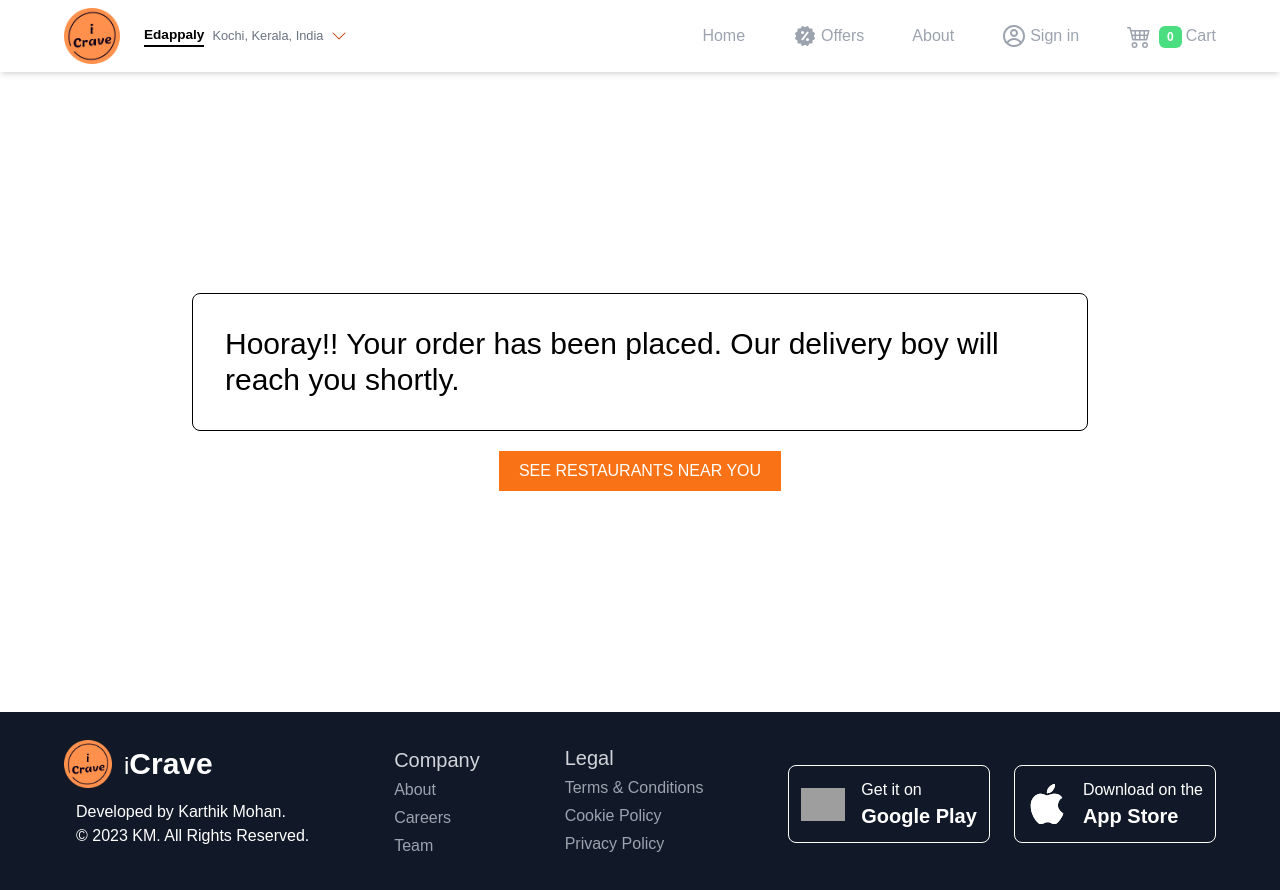
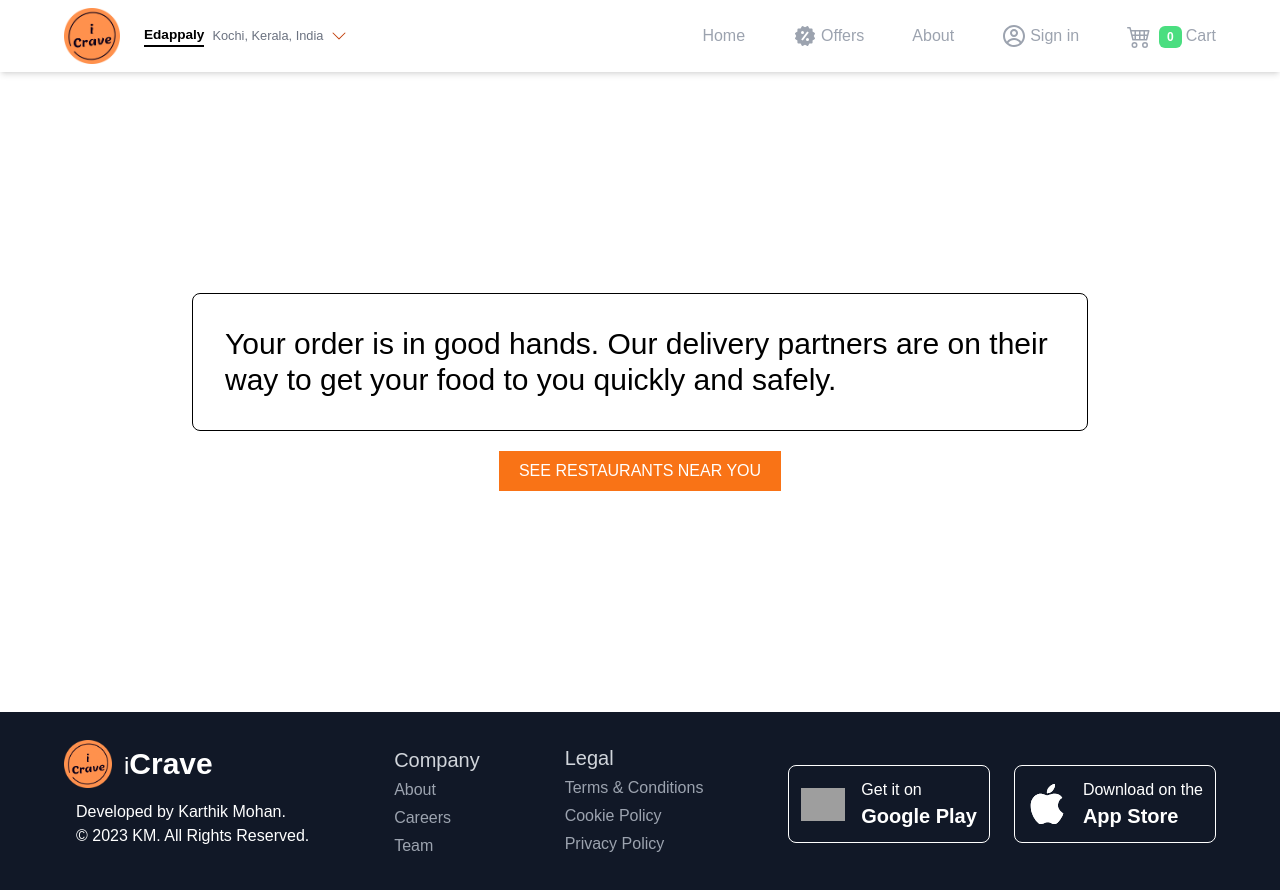
Before and after one commit to karthik-mohan23/iCrave, a React (Create React App) app: page /order-complete in a window 1280 px wide. Shown: the top 890 px of the page. Built offline with nearby package versions, Linux system fonts and the light colour scheme; grey boxes are pictures that could not be loaded.

Commit message:
updated order complete message

```diff
--- a/src/pages/OrderComplete.js
+++ b/src/pages/OrderComplete.js
@@ -11,13 +11,15 @@ const OrderComplete = () => {
         <div className="border border-black rounded-lg p-8 mb-14 md:mb-5">
           {name ? (
             <h2 className="text-3xl ">
-              Hooray ,<span className=" font-semibold">{name}</span> !! Your
-              order has been placed. Our delivery boy will reach you shortly.
+              Your order is in good hands,{" "}
+              <span className=" font-semibold">{name}</span>! Our delivery
+              partners are on their way to get your food to you quickly and
+              safely.
             </h2>
           ) : (
             <h2 className="text-3xl">
-              Hooray!! Your order has been placed. Our delivery boy will reach
-              you shortly.
+              Your order is in good hands. Our delivery partners are on their
+              way to get your food to you quickly and safely.
             </h2>
           )}
         </div>
```
